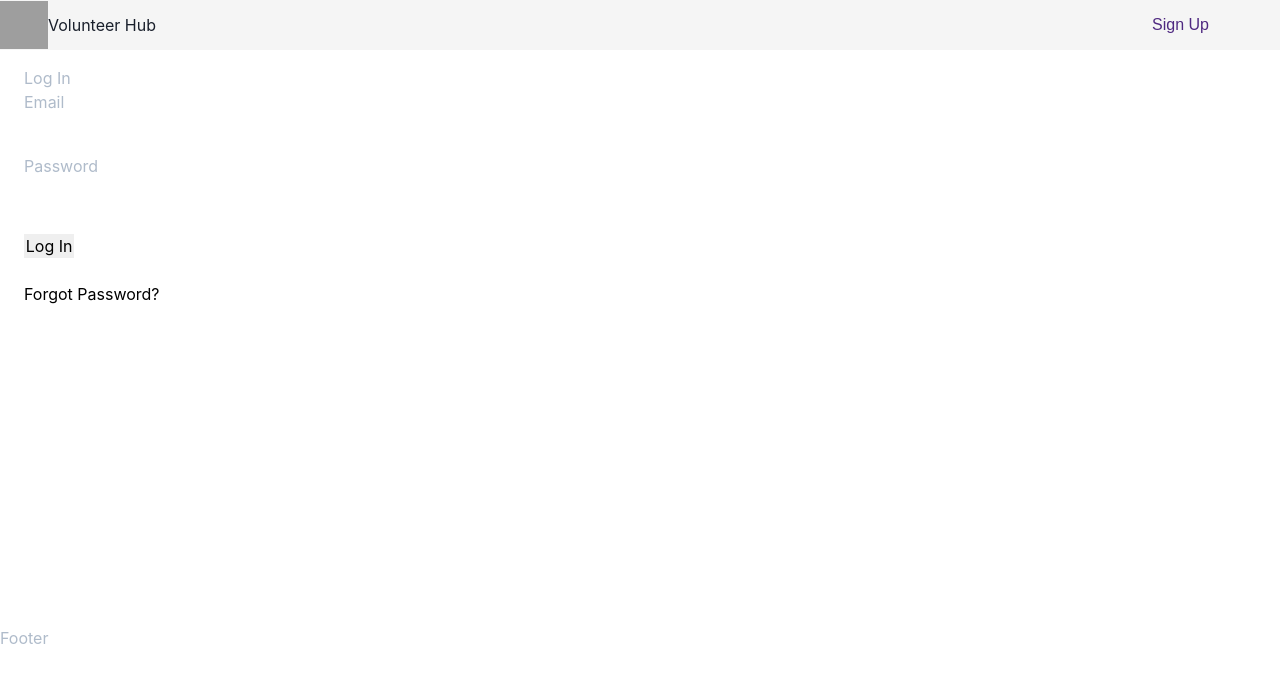
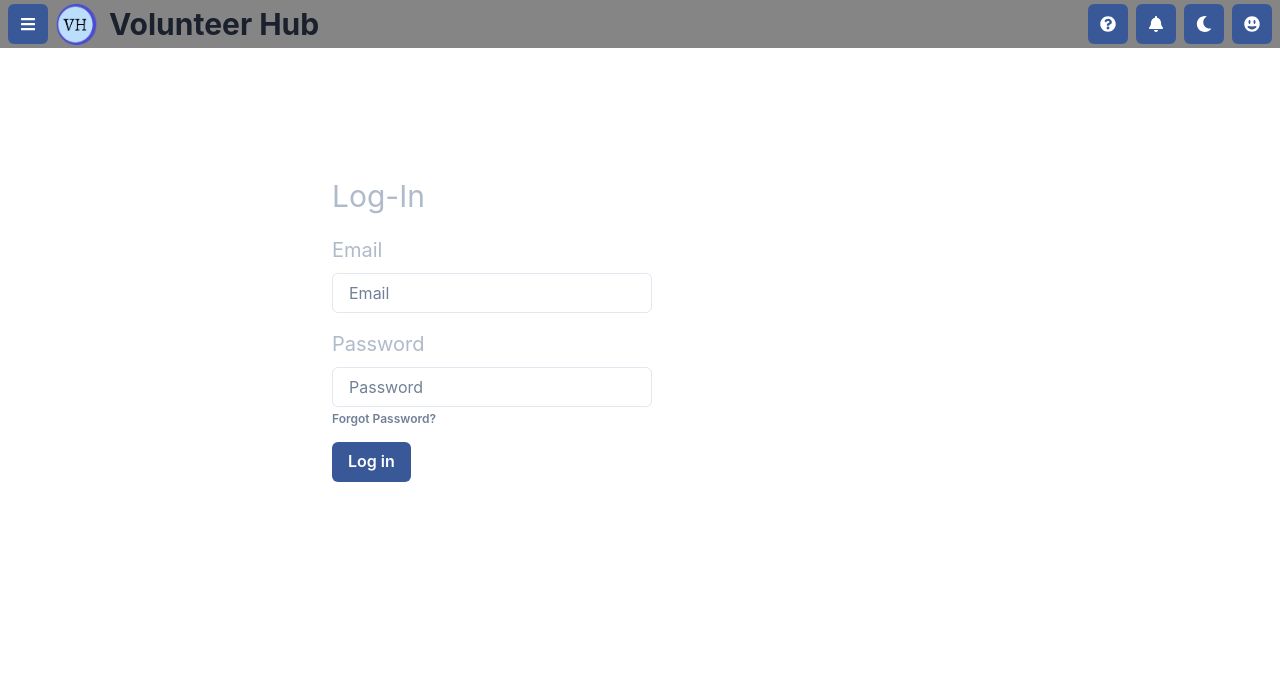
Before and after one commit to uvadhar11/Volunteer-Hub, a React (Create React App) app in the folder app/: page /log-in in a window 1280 px wide. Shown: the top 682 px of the page. Built offline with nearby package versions, Linux system fonts and the light colour scheme; grey boxes are pictures that could not be loaded.

Commit message:
pretty nice log in page. Will add sign in with google on the side

```diff
--- a/app/src/components/features.js
+++ b/app/src/components/features.js
@@ -1,68 +1,48 @@
+import { VStack, Text, Flex, Spacer, Button } from "@chakra-ui/react";
 import React from "react";
+import NavBar from "./navbar";
+import { useNavigate } from "react-router-dom";
 
 function Features() {
+  let navigate = useNavigate();
+
   return (
-    <div>
-      <nav className="top-bar">
-        <div>
-          <img src="app\src\logo.png" alt="logo" className="logo" />
-          <h3 className="volunteer-hub-logo-text">Volunteer Hub</h3>
-        </div>
-        <div className="sign-up-log-in-btns">
-          <a href="/sign-up" className="sign-up-btn">
-            Sign Up
-          </a>
-          <a href="/log-in" className="log-in-btn">
-            Log In
-          </a>
-        </div>
-      </nav>
+    <VStack>
+      <NavBar />
+      <Text fontSize="6xl">Volunteer Hub</Text>
+      <Text fontSize="3xl">Changing the world, 1 volunteer at a time.</Text>
+      <Spacer />
 
-      {/* <!-- style="background-image: url('https://live.staticflickr.com/3005/2513481462_d900a71751.jpg');" --> */}
-      <div className="volunteer-hub-div">
-        <h1 className="volunteer-hub-text">Volunteer Hub</h1>
-        <p className="volunteer-hub-description">
-          An impactful application for finding volunteer opportunities and
-          making a difference.
-        </p>
-        {/* <!-- Changing the world through volunteering. OR Changing the world 1 volunteer at a time. --> */}
-      </div>
+      {/* Find Volunteer Opportunities */}
+      <Flex flexDirection="row">
+        <Text fontSize="5xl">Find Volunteer Opportunities</Text>
+      </Flex>
 
-      <div className="features-content">
-        <div className="find-volunteer">
-          <h1 className="find-volunteer-h1">
-            Find and post volunteer opportunities in your community and globally
-            by location and other search tags
-          </h1>
-          <img src="app\src\logo.png" alt="logo" />
-        </div>
+      {/* Earn Community Service Hours */}
+      <Flex flexDirection="row">
+        <Text fontSize="5xl">Earn Community Service Hours</Text>
+      </Flex>
 
-        <div className="earn-hours">
-          <img src="app\src\logo.png" alt="logo" />
-          <h1 className="earn-hours-h1">Earn community service hours</h1>
-        </div>
+      {/* Communicate with your volunteer opportunities */}
+      <Flex flexDirection="row">
+        <Text fontSize="5xl">
+          Communicate With Your Volunteer Opportunities
+        </Text>
+      </Flex>
 
-        <div className="message-others">
-          <h1 className="message-others-h1">
-            Communicate with those in your volunteer opportunities
-          </h1>
-          <img src="app\src\logo.png" alt="logo" />
-        </div>
+      {/* Interested? Sign up today! */}
+      <Flex flexDirection="column">
+        <Text fontSize="5xl">Interested? Sign Up Today!</Text>
+      </Flex>
 
-        <div className="sign-up-today">
-          {/* <!-- <img src="logo.png" alt=""> --> */}
-          <h1 className="sign-up-today-h1">Interested? Sign up today!</h1>
-          <a href="/sign-up" className="sign-up-today-btn">
-            Sign Up
-          </a>
-        </div>
-      </div>
-
-      <footer className="footer">
-        {/* <!-- Maybe put some stuff in here --> */}
-        <h1>Footer</h1>
-      </footer>
-    </div>
+      <Button
+        onClick={() => navigate("/sign-up")}
+        size="lg"
+        colorScheme="facebook"
+      >
+        Sign Up
+      </Button>
+    </VStack>
   );
 }
 
--- a/app/src/components/log-in.js
+++ b/app/src/components/log-in.js
@@ -1,48 +1,111 @@
+import { VStack, Text, Flex, Input, Center, Button } from "@chakra-ui/react";
 import React from "react";
+import NavBar from "./navbar";
+import { useNavigate } from "react-router-dom";
 
 function LogIn() {
+  let navigate = useNavigate();
+
   return (
-    <div>
-      <nav className="top-bar">
-        <div>
-          <img src="app\src\logo.png" alt="logo" className="logo" />
-          <h3 className="volunteer-hub-logo-text">Volunteer Hub</h3>
-        </div>
-        <div className="LI-sign-up-btn">
-          <a href="/sign-up" className="sign-up-btn">
-            Sign Up
-          </a>
-        </div>
-      </nav>
+    // <div>
+    //   <nav className="top-bar">
+    //     <div>
+    //       <img src="app\src\logo.png" alt="logo" className="logo" />
+    //       <h3 className="volunteer-hub-logo-text">Volunteer Hub</h3>
+    //     </div>
+    //     <div className="LI-sign-up-btn">
+    //       <a href="/sign-up" className="sign-up-btn">
+    //         Sign Up
+    //       </a>
+    //     </div>
+    //   </nav>
 
-      {/* <!-- Log in to an existing account -->
-            <!-- Log in label (center the div, white background, background image maybe like a space one)-->
-            <!-- email or username (firstName + LastName)-->
-            <!-- password input field --> */}
+    //   {/* <!-- Log in to an existing account -->
+    //         <!-- Log in label (center the div, white background, background image maybe like a space one)-->
+    //         <!-- email or username (firstName + LastName)-->
+    //         <!-- password input field --> */}
 
-      <form className="log-in-form">
-        <h1>Log In</h1>
+    //   <form className="log-in-form">
+    //     <h1>Log In</h1>
 
-        <label>Email</label>
-        <input required />
+    //     <label>Email</label>
+    //     <input required />
 
-        <label>Password</label>
-        <input type="password" required />
+    //     <label>Password</label>
+    //     <input type="password" required />
 
-        <input
-          type="button"
-          value="Log In"
-          className="log-in-form-submit-btn"
-        />
-      </form>
+    //     <input
+    //       type="button"
+    //       value="Log In"
+    //       className="log-in-form-submit-btn"
+    //     />
+    //   </form>
 
-      <button className="log-in-forgot-password-btn">Forgot Password?</button>
+    //   <button className="log-in-forgot-password-btn">Forgot Password?</button>
 
-      <footer className="footer">
-        {/* <!-- Maybe put some stuff in here --> */}
-        <h1>Footer</h1>
-      </footer>
-    </div>
+    //   <footer className="footer">
+    //     {/* <!-- Maybe put some stuff in here --> */}
+    //     <h1>Footer</h1>
+    //   </footer>
+    // </div>
+    <VStack>
+      <NavBar />
+      <Center w="100%" h="30em">
+        {/* Log in text */}
+        <Flex
+          w="50%"
+          h="21em"
+          marginTop={"20"}
+          bg="whiteAlpha.200"
+          justify="left"
+          align="left"
+          flexDirection="column"
+        >
+          <Text ml="3" mt="1.5" fontSize="3xl">
+            Log-In
+          </Text>
+
+          {/* Email */}
+          <Text ml="3" mt="4" fontSize="xl">
+            Email
+          </Text>
+          <Input placeholder="Email" size="md" w="20em" mt="2" ml="3"></Input>
+
+          {/* Password */}
+          <Text ml="3" mt="4" fontSize="xl">
+            Password
+          </Text>
+          <Input
+            placeholder="Password"
+            size="md"
+            w="20em"
+            mt="2"
+            ml="3"
+          ></Input>
+          <Button
+            size="xs"
+            w="-webkit-fit-content"
+            variant="link"
+            mt="1"
+            ml="3"
+            onClick={() => navigate("/forgot-password")}
+          >
+            Forgot Password?
+          </Button>
+
+          {/* Log in button */}
+          <Button
+            mt="4"
+            ml="3"
+            size="md"
+            colorScheme="facebook"
+            w="-webkit-fit-content"
+          >
+            Log in
+          </Button>
+        </Flex>
+      </Center>
+    </VStack>
   );
 }
 
--- a/app/src/components/navbar.js
+++ b/app/src/components/navbar.js
@@ -48,6 +48,8 @@ function NavBar() {
       <Logo />
       <Spacer />
 
+      {/* would dynamically load the elements in here. */}
+
       <IconButton
         aria-label="Help Button"
         colorScheme="facebook"
```
